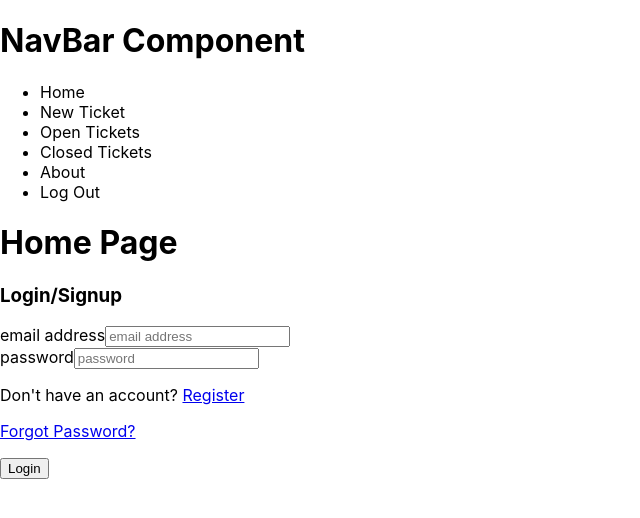
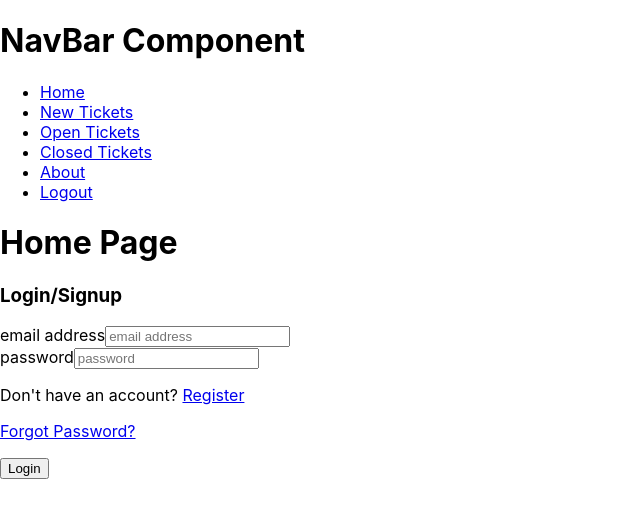
Before and after one commit to 4564831/tickets, a React (Create React App) app: page / in a window 1280 px wide. Shown: the top 518 px of the page, without its empty margins (0-640 px from the left). Built offline with nearby package versions, Linux system fonts and the light colour scheme; no server answers.

Commit message:
update navbar to use Link

```diff
--- a/src/components/Header.js
+++ b/src/components/Header.js
@@ -1,4 +1,5 @@
-import { useLocation, useNavigate } from "react-router-dom";
+import { useLocation, useNavigate, Link } from "react-router-dom";
+
 export default function Header() {
   const location = useLocation();
   const navigate = useNavigate();
@@ -13,12 +14,12 @@ export default function Header() {
         <h1>NavBar Component</h1>
         <div>
           <ul>
-            <li onClick={()=>navigate("/")}>Home</li>
-            <li onClick={()=>navigate("/new")}>New Ticket</li>
-            <li onClick={()=>navigate("/open")}>Open Tickets</li>
-            <li onClick={()=>navigate("/closed")}>Closed Tickets</li>
-            <li onClick={()=>navigate("/about")}>About</li>
-            <li onClick={()=>navigate("/")}>Log Out</li>
+            <li><Link to="/">Home</Link></li>
+            <li><Link to="/new">New Tickets</Link></li>
+            <li><Link to="/open">Open Tickets</Link></li>
+            <li><Link to="/closed">Closed Tickets</Link></li>
+            <li><Link to="/about">About</Link></li>
+            <li><Link to="/">Logout</Link></li>
           </ul>
         </div>
       </header>
```
